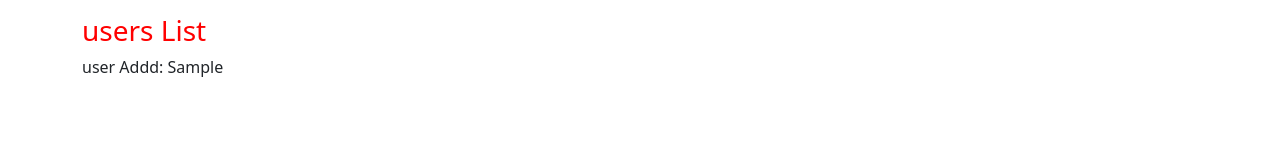
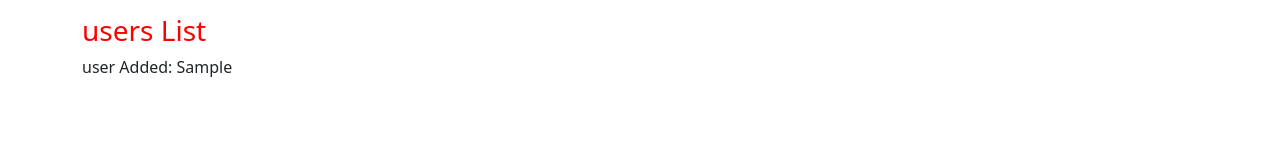
Before and after one commit to gittudemo/SampleDataleela, an Angular app: page / in a window 1280 px wide. Both pictures are taken after typing "Sample" into the empty fields and a click on the button "Add user". Shown: the part 152-297 px from the top of the page. Built offline with nearby package versions, Linux system fonts and the light colour scheme.

Commit message:
ng Docheck

```diff
--- a/src/app/user/user.component.ts
+++ b/src/app/user/user.component.ts
@@ -1,11 +1,11 @@
-import { Component, Input } from '@angular/core';
+import { Component, DoCheck, Input, OnInit } from '@angular/core';
 
 @Component({
   selector: 'app-user',
   templateUrl: './user.component.html',
   styleUrls: ['./user.component.css']
 })
-export class UserComponent {
+export class UserComponent implements OnInit, DoCheck{
 
 
   @Input() userName: string | undefined;
@@ -14,9 +14,17 @@ export class UserComponent {
     console.log('constructor called');
   }
 
+
   ngOnInit() {
     console.log('ngOnInit() called');
 
   }
 
+
+  ngDoCheck() {
+    console.log('Do check called');
+
+  }
+
+
 }
--- a/src/app/users/users.component.html
+++ b/src/app/users/users.component.html
@@ -7,6 +7,6 @@
   <app-user *ngFor="let user of userList" [userName] = user>
     <!-- <div>Inserting dynamic contect in the uers componet</div> -->
     <!-- <div>user Added: {{user}}</div> -->
-    <div>user Addd: {{user }}</div>
+    <p>user Added: {{user }}</p>
   </app-user>
 </div>
```
